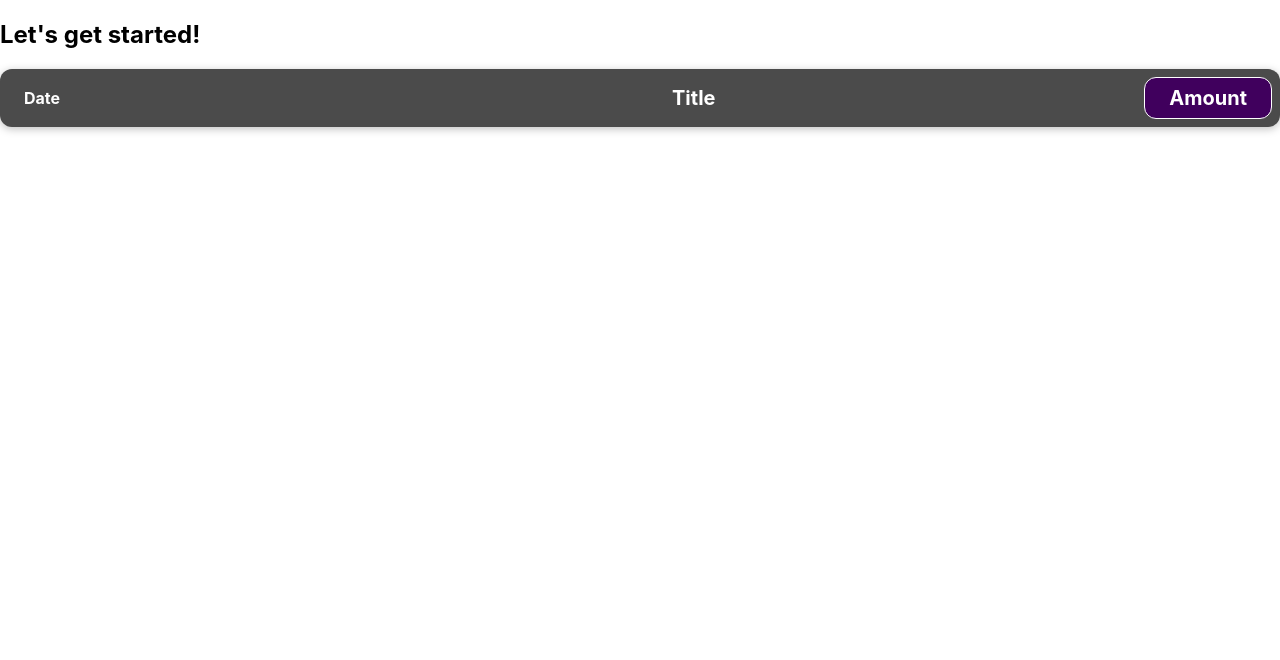
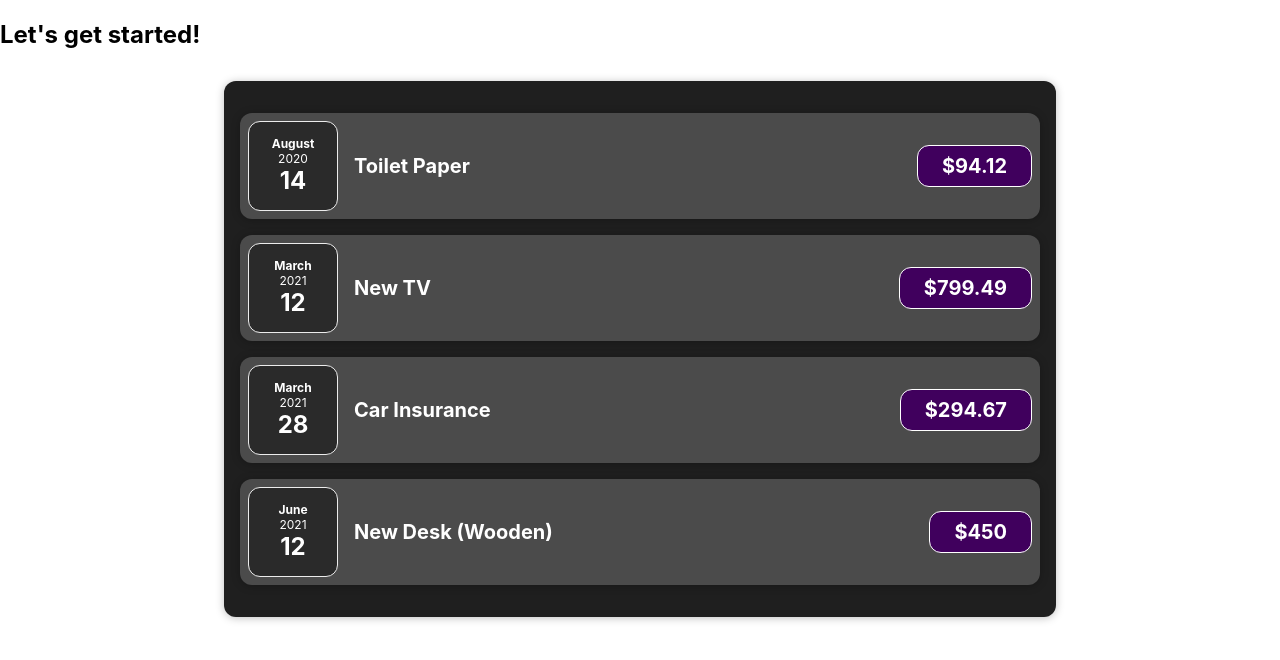
Before and after one commit to lavet13/react-js-components-stuff, a React (Create React App) app: page / in a window 1280 px wide. Shown: the top 660 px of the page. Built offline with nearby package versions, Linux system fonts and the light colour scheme.

Commit message:
LULE forgor

```diff
--- a/src/App.js
+++ b/src/App.js
@@ -1,11 +1,48 @@
-// JSX is basically HTML code inside of JavaScript. Indeed JSX stands for JavaScript XML because HTML in the end is XML, you could say.
-import ExpenseItem from './components/ExpenseItem';
+// Indeed JSX stands for JavaScript XML because HTML in the end is XML, you could say.
+// JSX code is a syntactic sugar and under the hood it has actually transformed to methods called on this React object, which is why we needed
+// to import React in the past
+import React from 'react';
+import Expenses from './components/Expenses/Expenses';
 
 function App() {
+    const expenses = [
+        {
+            id: 'e1',
+            title: 'Toilet Paper',
+            amount: 94.12,
+            date: new Date(2020, 7, 14),
+        },
+        {
+            id: 'e2',
+            title: 'New TV',
+            amount: 799.49,
+            date: new Date(2021, 2, 12),
+        },
+        {
+            id: 'e3',
+            title: 'Car Insurance',
+            amount: 294.67,
+            date: new Date(2021, 2, 28),
+        },
+        {
+            id: 'e4',
+            title: 'New Desk (Wooden)',
+            amount: 450,
+            date: new Date(2021, 5, 12),
+        },
+    ];
+
+    // return React.createElement(
+    //     'div',
+    //     {},
+    //     React.createElement('h2', {}, `Let's get started!`),
+    //     React.createElement(Expenses, { items: expenses })
+    // );
+
     return (
         <div>
             <h2>Let's get started!</h2>
-            <ExpenseItem />
+            <Expenses items={expenses} />
         </div>
     );
 }
--- a/src/components/ExpenseItem.js
+++ /dev/null
@@ -1,15 +0,0 @@
-import './ExpenseItem.css';
-
-function ExpenseItem() {
-    return (
-        <div className="expense-item">
-            <h2>Date</h2>
-            <div className="expense-item__description">
-                <h2>Title</h2>
-                <div className="expense-item__price">Amount</div>
-            </div>
-        </div>
-    );
-}
-
-export default ExpenseItem;
--- /dev/null
+++ b/src/components/Expenses/ExpenseDate.css
@@ -0,0 +1,26 @@
+.expense-date {
+    display: flex;
+    flex-direction: column;
+    width: 5.5rem;
+    height: 5.5rem;
+    border: 1px solid #ececec;
+    background-color: #2a2a2a;
+    color: white;
+    border-radius: 12px;
+    align-items: center;
+    justify-content: center;
+}
+
+.expense-date__month {
+    font-size: 0.75rem;
+    font-weight: bold;
+}
+
+.expense-date__year {
+    font-size: 0.75rem;
+}
+
+.expense-date__day {
+    font-size: 1.5rem;
+    font-weight: bold;
+}
--- /dev/null
+++ b/src/components/Expenses/ExpenseDate.js
@@ -0,0 +1,27 @@
+import React from 'react';
+
+import './ExpenseDate.css';
+
+function ExpenseDate({ date }) {
+    const month = Intl.DateTimeFormat('en-US', {
+        month: 'long',
+    }).format(date);
+
+    const year = Intl.DateTimeFormat('en-US', {
+        year: 'numeric',
+    }).format(date);
+
+    const day = Intl.DateTimeFormat('en-US', {
+        day: '2-digit',
+    }).format(date);
+
+    return (
+        <div className="expense-date">
+            <div className="expense-date__month">{month}</div>
+            <div className="expense-date__year">{year}</div>
+            <div className="expense-date__day">{day}</div>
+        </div>
+    );
+}
+
+export default ExpenseDate;
--- a/src/components/ExpenseItem.css
+++ b/src/components/Expenses/ExpenseItem.css
@@ -2,10 +2,8 @@
     display: flex;
     justify-content: space-between;
     align-items: center;
-    box-shadow: 0 2px 8px rgba(0, 0, 0, 0.25);
     padding: 0.5rem;
     margin: 1rem 0;
-    border-radius: 12px;
     background-color: #4b4b4b;
 }
 
--- /dev/null
+++ b/src/components/Expenses/ExpenseItem.js
@@ -0,0 +1,26 @@
+import React from 'react';
+
+import Card from '../UI/Card';
+import ExpenseDate from './ExpenseDate';
+import './ExpenseItem.css';
+
+// Component is just a function
+// We can pass data to the custom component by adding an attribute and inside of that component, we can then get access to all these attributes
+// which might have been set on our custom component. And just as HTML elements can have attributes, it turns out that with React, our own custom
+// components can also have attributes. There, this concept is just called props(properties). We can set properties of our own custom components;
+function ExpenseItem({ title, amount, date }) {
+    // React expects some JSX, false, null, undefined, true
+    // to render in the UI and NOT some JavaScript object
+
+    return (
+        <Card className="expense-item">
+            <ExpenseDate date={date} />
+            <div className="expense-item__description">
+                <h2>{title}</h2>
+                <div className="expense-item__price">${amount}</div>
+            </div>
+        </Card>
+    );
+}
+
+export default ExpenseItem;
--- /dev/null
+++ b/src/components/Expenses/Expenses.css
@@ -0,0 +1,7 @@
+.expenses {
+    padding: 1rem;
+    background-color: rgb(31, 31, 31);
+    margin: 2rem auto;
+    width: 50rem;
+    max-width: 95%;
+}
--- /dev/null
+++ b/src/components/Expenses/Expenses.js
@@ -0,0 +1,25 @@
+import React from 'react';
+
+import Card from '../UI/Card';
+import ExpenseItem from './ExpenseItem';
+import './Expenses.css';
+
+// Whenever you combine components, you are using composition.
+function Expenses({ items }) {
+    return (
+        <Card className="expenses">
+            {Array.isArray(items) &&
+                items.length > 0 &&
+                items.map(({ id, title, amount, date }) => (
+                    <ExpenseItem
+                        key={id}
+                        title={title}
+                        amount={amount}
+                        date={date}
+                    />
+                ))}
+        </Card>
+    );
+}
+
+export default Expenses;
--- /dev/null
+++ b/src/components/UI/Card.css
@@ -0,0 +1,4 @@
+.card {
+    border-radius: 12px;
+    box-shadow: 0 1px 8px rgba(0, 0, 0, 0.25);
+}
--- /dev/null
+++ b/src/components/UI/Card.js
@@ -0,0 +1,11 @@
+import React from 'react';
+
+import './Card.css';
+
+// value of this special children prop will always be the content between the opening and closing tags of your custom component
+function Card({ children, className }) {
+    const classes = 'card ' + (className || '');
+    return <div className={classes}>{children}</div>;
+}
+
+export default Card;
```
